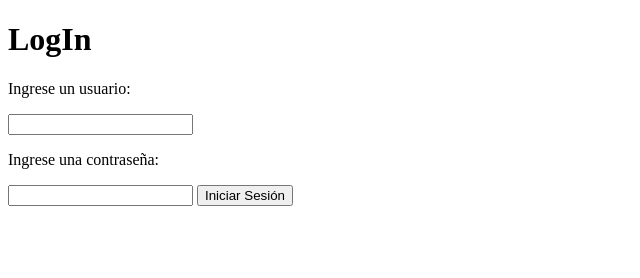
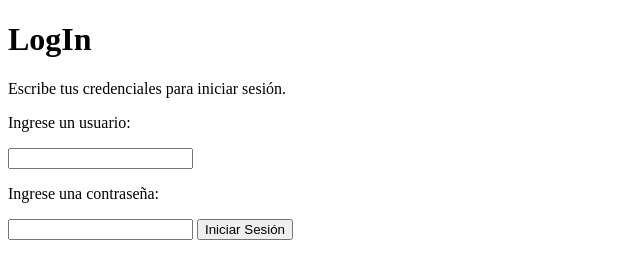
Before and after one commit to jaandlo/LogIn, a plain HTML site: page index.html in a window 1280 px wide. Shown: the whole page, without its empty margins (0-640 px from the left). Drawn offline with Linux system fonts and the light colour scheme.

Commit message:
Agrego texto

```diff
--- a/index.html
+++ b/index.html
@@ -11,6 +11,7 @@
 <body>
 
     <h1>LogIn</h1>
+    <p>Escribe tus credenciales para iniciar sesión.</p>
     <p>Ingrese un usuario:</p>
     <input type="text" id="usuario"></input>
     <p>Ingrese una contraseña:</p>
```
